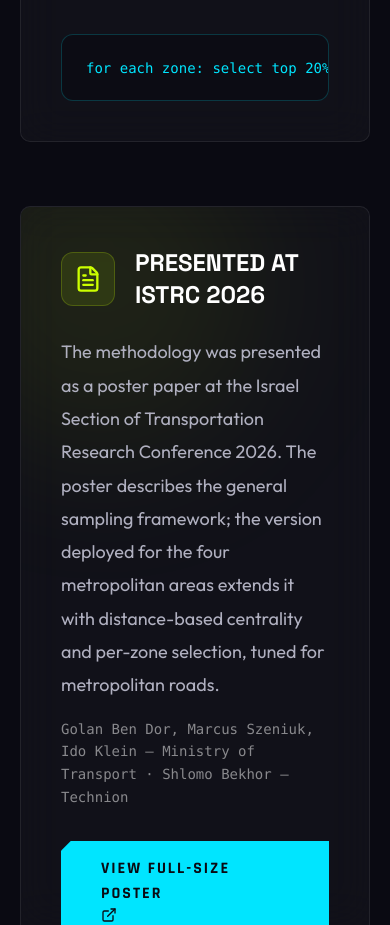
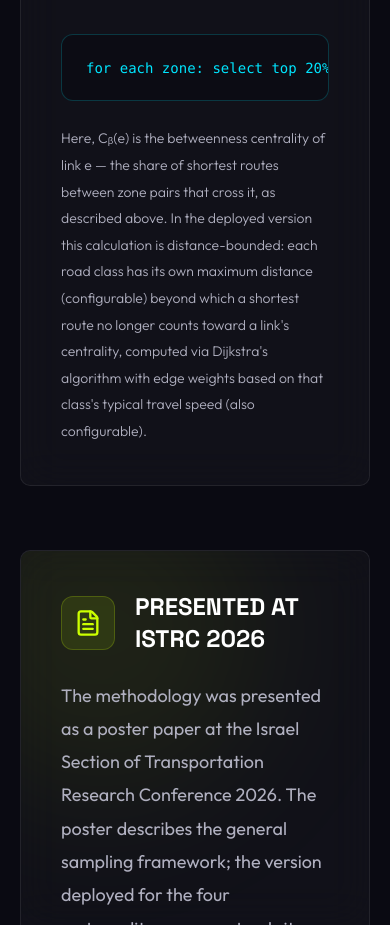
Before and after one commit to g-bd/golanbendor-portfolio, a Next.js app: page /en/work/counts in a window 390 px wide. Shown: the part 7760-8685 px from the top of the page. Built offline with nearby package versions, Linux system fonts and the light colour scheme.

Commit message:
Fix RTL on Hebrew centrality formula, add formula explainer text

```diff
--- a/src/app/[lang]/work/counts/page.tsx
+++ b/src/app/[lang]/work/counts/page.tsx
@@ -329,11 +329,14 @@ export default function CountsPage() {
                             <p className="text-lg md:text-xl text-[var(--text-secondary)] leading-[1.9] font-light relative z-10 mb-8">
                                 {b.science_p2}
                             </p>
-                            <div className="relative z-10 rounded-xl border border-[var(--pop-cyan)]/20 bg-[var(--bg-color)]/60 px-6 py-5 overflow-x-auto" dir="ltr">
+                            <div className="relative z-10 rounded-xl border border-[var(--pop-cyan)]/20 bg-[var(--bg-color)]/60 px-6 py-5 overflow-x-auto" dir={direction}>
                                 <code className="font-mono text-sm md:text-base text-[var(--pop-cyan)] whitespace-nowrap">
                                     {b.science_formula}
                                 </code>
                             </div>
+                            <p className="text-sm md:text-base text-[var(--text-secondary)] leading-[1.9] font-light relative z-10 mt-6">
+                                {b.science_formula_explainer}
+                            </p>
                         </div>
                     </motion.section>
 
--- a/src/data/translations.ts
+++ b/src/data/translations.ts
@@ -504,6 +504,7 @@ export const translations = {
                 science_p1: "Imagine computing the shortest route between every pair of zones in a metropolitan area — hundreds of thousands of routes, each found with Dijkstra's algorithm. Some road links appear in a huge share of those routes: bridges, interchanges, key connectors. That share is the link's betweenness centrality — shown on the maps as a simple 0–100% score. For the metropolitan sample the routes are weighted by distance rather than speed: speed-weighting funnels every route onto the national highways, which Israel already monitors with permanent counters, while distance-weighting reveals the urban roads that hold the metropolis together.",
                 science_p2: "Selection is then zone-based: within each traffic analysis zone, the top 20% (configurable) of metropolitan links (classes 4–5) by centrality are picked — a sampling share consistent with the scientific literature. This guarantees true spatial coverage: no zone is left unmeasured, and within every zone the counting budget goes to the most connected, most important roads.",
                 science_formula: "for each zone:  select top 20% of class 4–5 links, ranked by Cᵦ(e)",
+                science_formula_explainer: "Here, Cᵦ(e) is the betweenness centrality of link e — the share of shortest routes between zone pairs that cross it, as described above. In the deployed version this calculation is distance-bounded: each road class has its own maximum distance (configurable) beyond which a shortest route no longer counts toward a link's centrality, computed via Dijkstra's algorithm with edge weights based on that class's typical travel speed (also configurable).",
                 demo_caption: "Watch it live: every moment, the shortest route between two random zones lights up. One link keeps getting crossed — the bridge between the two halves of the network. That's high betweenness centrality.",
                 demo_share_suffix: "of all shortest routes cross this link",
                 demo_hint: "Hover any link to see its share",
@@ -1129,6 +1130,7 @@ export const translations = {
                 science_p1: "דמיינו חישוב של המסלול הקצר ביותר בין כל זוג אזורים במטרופולין — מאות אלפי מסלולים, כל אחד מחושב באלגוריתם דייקסטרה. חלק ממקטעי הכביש מופיעים בנתח עצום מהמסלולים האלה: גשרים, מחלפים, מחברים מרכזיים. הנתח הזה הוא מרכזיות הביניים של המקטע — מוצג במפות כציון פשוט של 0–100%. עבור המדגם המטרופוליני המסלולים משוקללים לפי מרחק ולא לפי מהירות: שקלול לפי מהירות מנקז כל מסלול לכבישים הבין-עירוניים, שכבר מנוטרים בישראל בספירות קבועות, בעוד שקלול לפי מרחק חושף את הכבישים העירוניים שמחזיקים את המטרופולין.",
                 science_p2: "הבחירה נעשית לפי אזורים: בכל אזור תנועה נבחרים 20% (ניתן להגדרה) מהמקטעים המטרופוליניים (סוגים 4–5) בעלי המרכזיות הגבוהה ביותר — נתח דגימה שתואם את הספרות המדעית. כך מובטח כיסוי מרחבי אמיתי: אף אזור לא נשאר בלי מדידה, ובכל אזור תקציב הספירות מגיע לכבישים המקושרים והחשובים ביותר.",
                 science_formula: "לכל אזור:  בחר את 20% המקטעים המובילים מסוגים 4–5, מדורגים לפי Cᵦ(e)",
+                science_formula_explainer: "כאן, Cᵦ(e) מציינת את מרכזיות הביניים של מקטע e — הנתח מתוך המסלולים הקצרים ביותר בין זוגות אזורים שעוברים דרכו, כפי שתואר לעיל. בגרסה המיושמת החישוב הזה חסום מרחק: לכל סוג כביש יש מרחק מקסימלי משלו (ניתן להגדרה) שמעבר לו מסלול קצר ביותר כבר לא נספר במרכזיות של המקטע, מחושב באמצעות אלגוריתם דייקסטרה עם משקלי קשתות המבוססים על מהירות הנסיעה הטיפוסית של אותו סוג כביש (גם היא ניתנת להגדרה).",
                 demo_caption: "צפו בזה חי: בכל רגע נדלק המסלול הקצר ביותר בין שני אזורים אקראיים. מקטע אחד נחצה שוב ושוב — הגשר בין שני חצאי הרשת. זו מרכזיות ביניים גבוהה.",
                 demo_share_suffix: "מכלל המסלולים הקצרים עוברים במקטע הזה",
                 demo_hint: "רחפו מעל מקטע כדי לראות את הנתח שלו",
```
